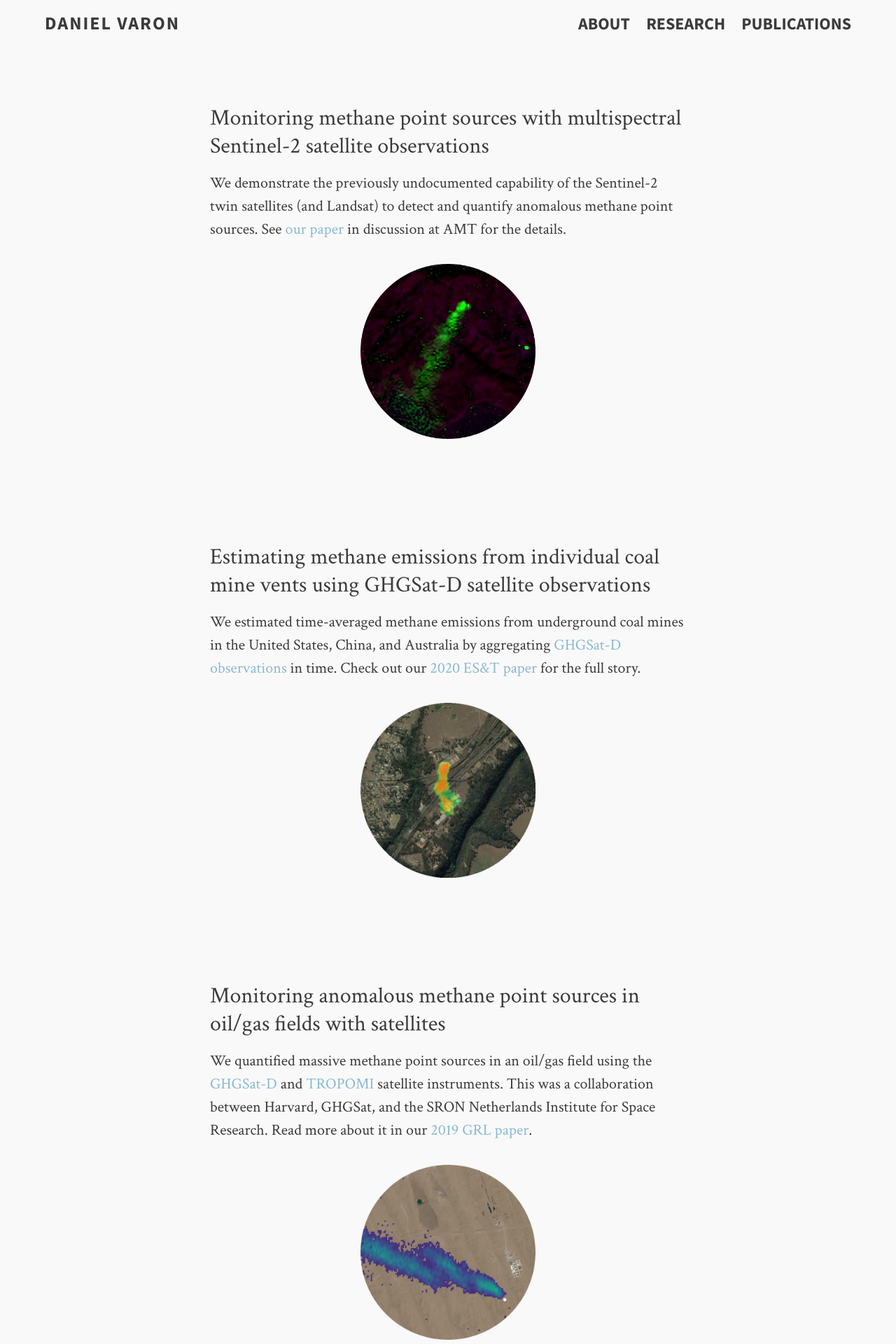
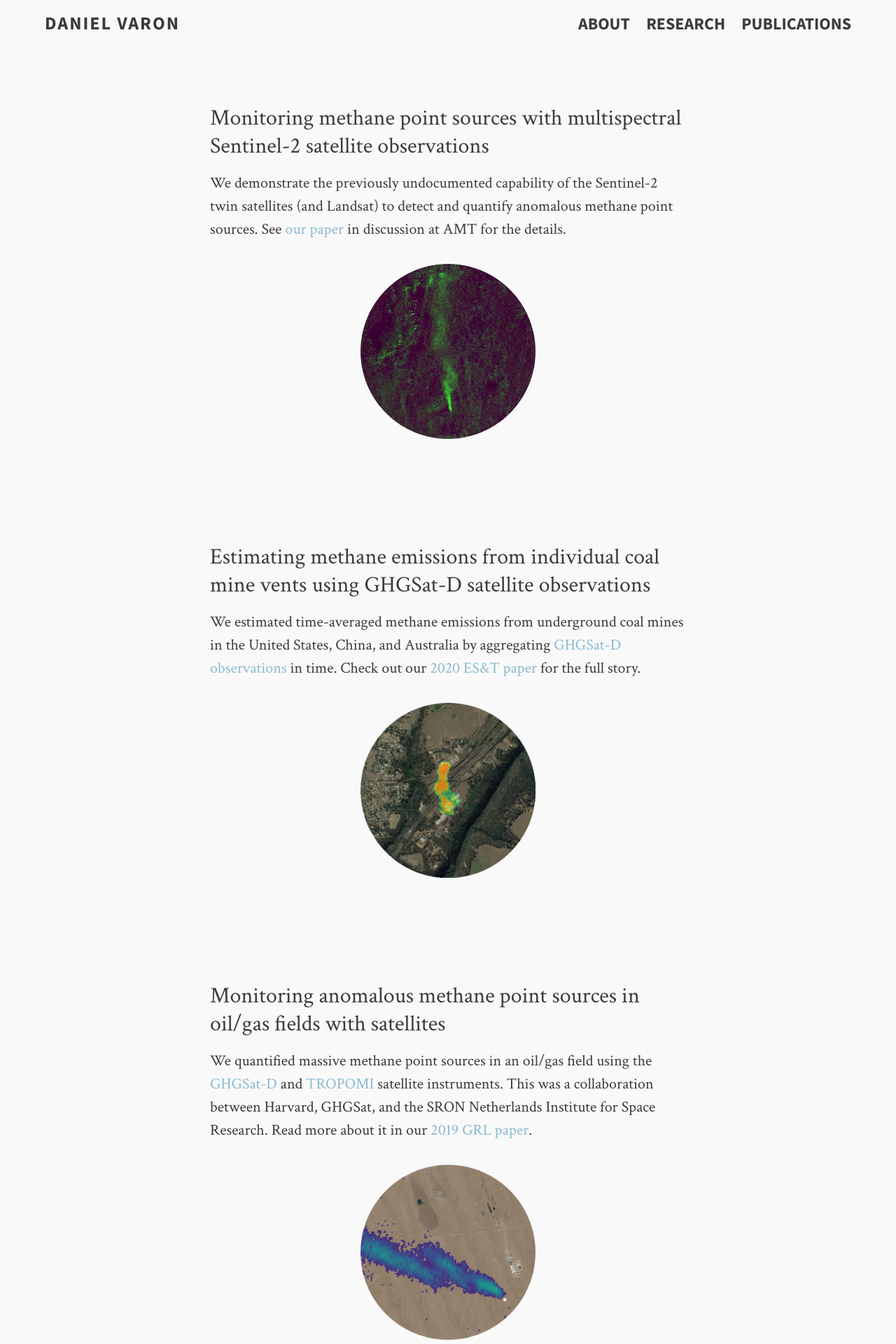
Before and after one commit to djvaron/djvaron.github.io, a Jekyll site: the page built from research.md, in a window 1280 px wide. Shown: the top 1920 px of the page at 70% size. Built offline with Jekyll 4.4.1, drawn with Linux system fonts in a browser that asks for light colours.

Commit message:
change sentinel-2 image

```diff
--- a/research.md
+++ b/research.md
@@ -9,7 +9,7 @@ tags: [daniel varon, methane, satellites, machine learning, emissions, research,
 
 We demonstrate the previously undocumented capability of the Sentinel-2 twin satellites (and Landsat) to detect and quantify anomalous methane point sources. See [our paper](https://amt.copernicus.org/preprints/amt-2020-477/) in discussion at AMT for the details.
 
-![daniel varon methane sentinel-2 sentinel satellite harvard plume thumb4](../images/thumb5_projects.png){:height="250px" width="250px"}
+![daniel varon methane sentinel-2 sentinel satellite harvard plume thumb4](../images/thumb6_projects.png){:height="250px" width="250px"}
 
 <br>
 <br>
```
Also changed, not shown: images/thumb6_projects.png (added).
